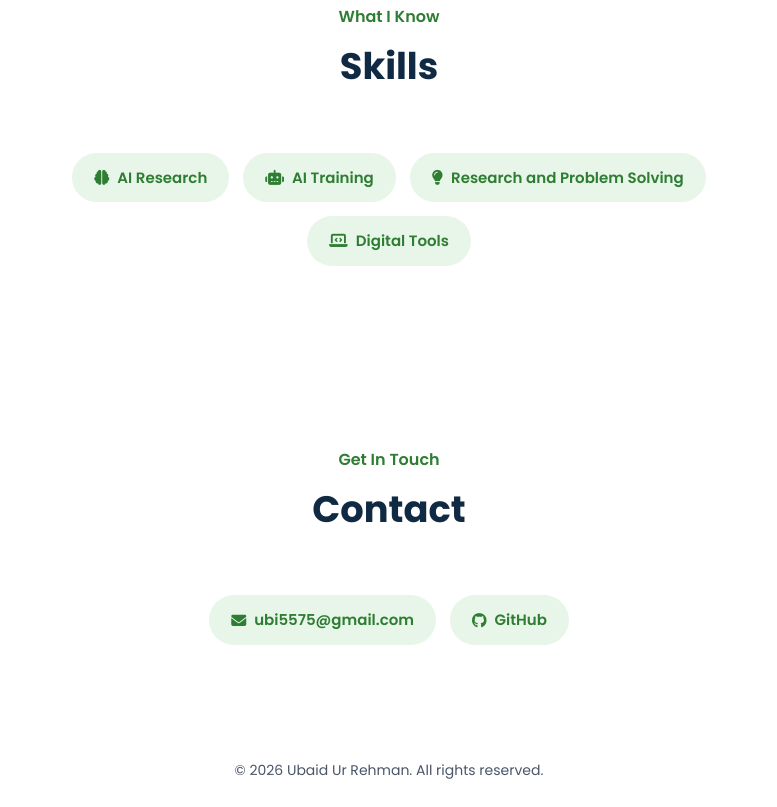
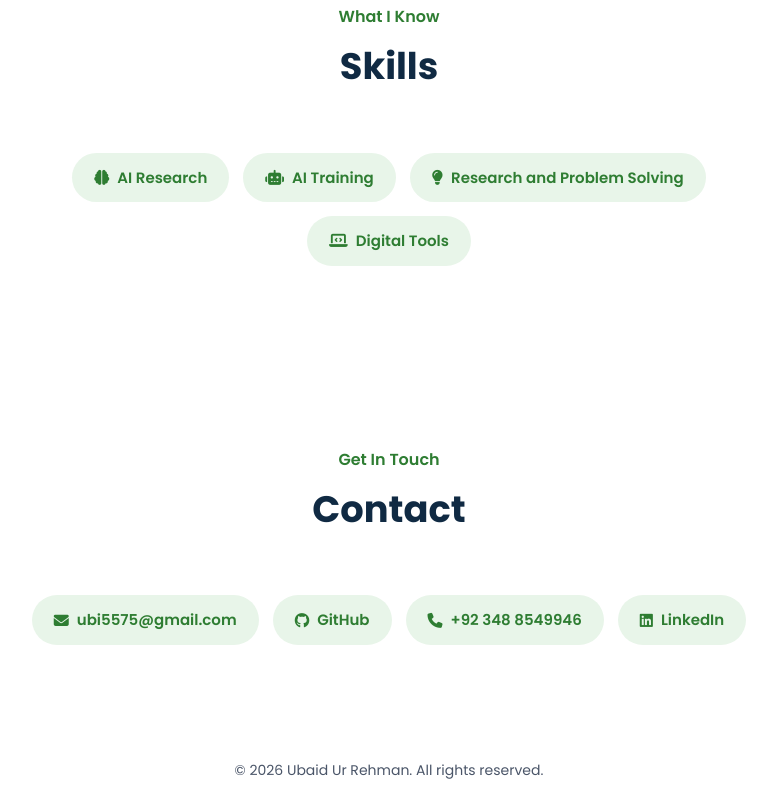
Before and after one commit to ubaidurrehman749/Ubaid-Ur-Rehman-Portfolio, a plain HTML site: page index.html in a window 1280 px wide. Shown: the part 2693-3500 px from the top of the page, without its empty margins (251-1028 px from the left). Drawn offline with Linux system fonts and the light colour scheme.

Commit message:
Update index.html

```diff
--- a/index.html
+++ b/index.html
@@ -313,6 +313,11 @@
             </a>
             <a class="ux-tag" href="https://github.com/ubaidurrehman749" target="_blank" rel="noopener">
                 <i class="fab fa-github"></i> GitHub
+            </a>            <a class="ux-tag" href="tel:+923488549946">
+                <i class="fas fa-phone"></i> +92 348 8549946
+            </a>
+            <a class="ux-tag" href="https://www.linkedin.com/in/ubaid-ur-rehman-2a925b19a" target="_blank" rel="noopener">
+                <i class="fab fa-linkedin"></i> LinkedIn
             </a>
         </div>
 
```
